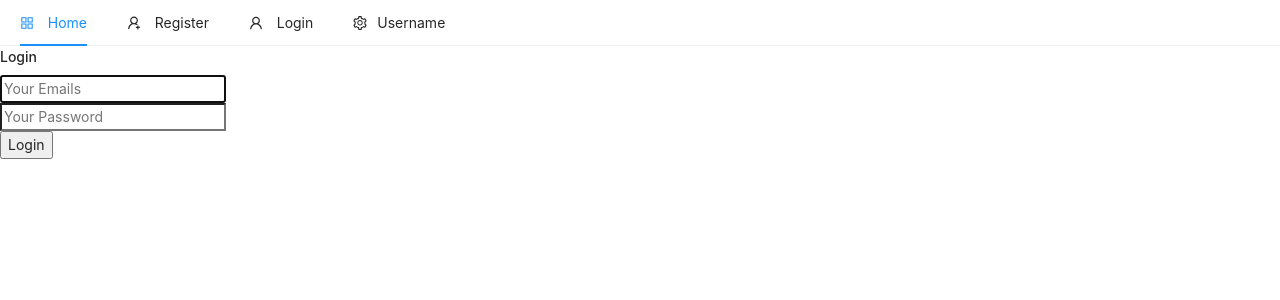
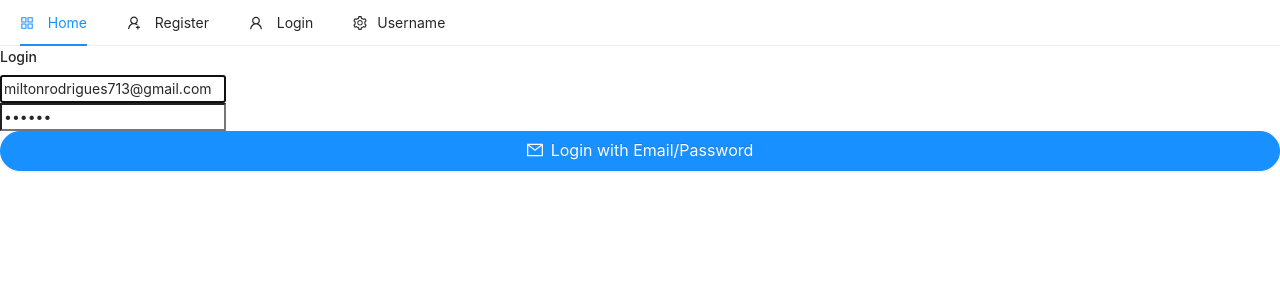
Before and after one commit to Miltonr87/Devils_TechCommerce, a React (Create React App) app: page /login in a window 1280 px wide. Shown: the top 300 px of the page. Built offline with nearby package versions, Linux system fonts and the light colour scheme; no server answers.

Commit message:
Signin with Email and Password

```diff
--- a/src/firebase.js
+++ b/src/firebase.js
@@ -2,7 +2,7 @@ import firebase from 'firebase/app';
 import 'firebase/auth';
 
 
-// Your web app's Firebase configuration
+// Web app's Firebase configuration
 const firebaseConfig = {
     apiKey: "AIzaSyCH26SuQQXyJ1pvGFlEhliA5YtJnHG274o",
     authDomain: "devilstechcommerce.firebaseapp.com",
@@ -20,3 +20,4 @@ const firebaseConfig = {
   // Export Auth + Google Login
   export const auth = firebase.auth();
   export const googleAuthProvider = new firebase.auth.GoogleAuthProvider();
+  console.log('firebase here->', firebase)
--- a/src/pages/auth/Login.js
+++ b/src/pages/auth/Login.js
@@ -1,53 +1,69 @@
 import React, { useState } from 'react';
 import { auth } from '../../firebase';
 import { toast } from 'react-toastify';
+import { Button } from 'antd';
+import { MailOutlined } from '@ant-design/icons';
+import { useDispatch } from 'react-redux';
 
 
-const Login = ()=> {
-    const [ email, setEmail ] = useState('');
-    const [ password, setPassword ] = useState('');
+const Login = ({ history }) => {
+    const [ email, setEmail ] = useState('miltonrodrigues713@gmail.com');
+    const [ password, setPassword ] = useState('123456');
+    const [ loading, setLoading ] = useState(false);
+
+    let dispatch = useDispatch();
 
     const handleSubmit = async (e) => {
         e.preventDefault()
-        console.log('ENV: ', process.env.REACT_APP_REGISTER_REDIRECT_URL)
-
-        const config = {
-            url: process.env.REACT_APP_REGISTER_REDIRECT_URL,
-            handleCodeInApp: true,
+        setLoading(true)
+        try {
+            const result = await auth.signInWithEmailAndPassword(email, password)
+            const { user } = result;
+            const idTokenResult = await user.getIdTokenResult();
+            dispatch({
+                type: 'LOGGED_IN_USER',
+                payload: {
+                  email: user.email,
+                  token: idTokenResult.token
                 }
-        await auth.sendSignInLinkToEmail(email, config)
-        toast.success(
-            `Email is sent to ${email}. Click the link to complete your registration.`
-            )
-
-        // save user email in local storage
-        window.localStorage.setItem('emailForRegistration', email)
-
-        // clear state
-        setEmail("");
+              })
+              history.push('/')
+        } catch (error ) {
+            console.log(error)
+            toast.error(error.message)
+            setLoading(false)
+        }
     }
 
     const loginForm = () => {
         return (
         <form onSubmit={handleSubmit}>
+            <div className="form-group">
                 <input type="email"
                     className="form-control"
                     value={email}
                     onChange={e => setEmail(e.target.value) }
-                placeholder="Your Emails"
+                    placeholder="Your Email"
                     autoFocus />
+            </div>
             <div className="form-group">
                 <input type="password"
                     className="form-control"
                     value={password}
                     onChange={e => setPassword(e.target.value) }
                     placeholder="Your Password" />
-
             </div>
 
-            <button type="submit" className="btn btn-raised">
-                Login
-            </button>
+            <Button onClick={handleSubmit}
+                type="primary"
+                className="mb-3"
+                block
+                shape="round"
+                icon={< MailOutlined />}
+                size="large"
+                disabled={!email || password.length < 6}>
+                Login with Email/Password
+            </Button>
         </form>
         )
     }
--- a/src/pages/auth/Register.js
+++ b/src/pages/auth/Register.js
@@ -1,9 +1,9 @@
 import React, { useState } from 'react';
 import { auth } from '../../firebase';
 import { toast } from 'react-toastify';
+import { Button } from 'antd';
 
-
-const Register = ()=> {
+const Register = () => {
     const [ email, setEmail ] = useState('');
 
     const handleSubmit = async (e) => {
@@ -19,10 +19,8 @@ const Register = ()=> {
             `Email is sent to ${email}. Click the link to complete your registration.`
             )
 
-        // save user email in local storage
         window.localStorage.setItem('emailForRegistration', email)
 
-        // clear state
         setEmail("");
     }
 
@@ -33,7 +31,7 @@ const Register = ()=> {
                 className="form-control"
                 value={email}
                 onChange={e => setEmail(e.target.value) }
-                placeholder="Your Emails"
+                placeholder="Your Email"
                 autoFocus />
 
             <button type="submit" className="btn btn-raised">
```
Lines whose indentation alone changed are shown as unchanged.
